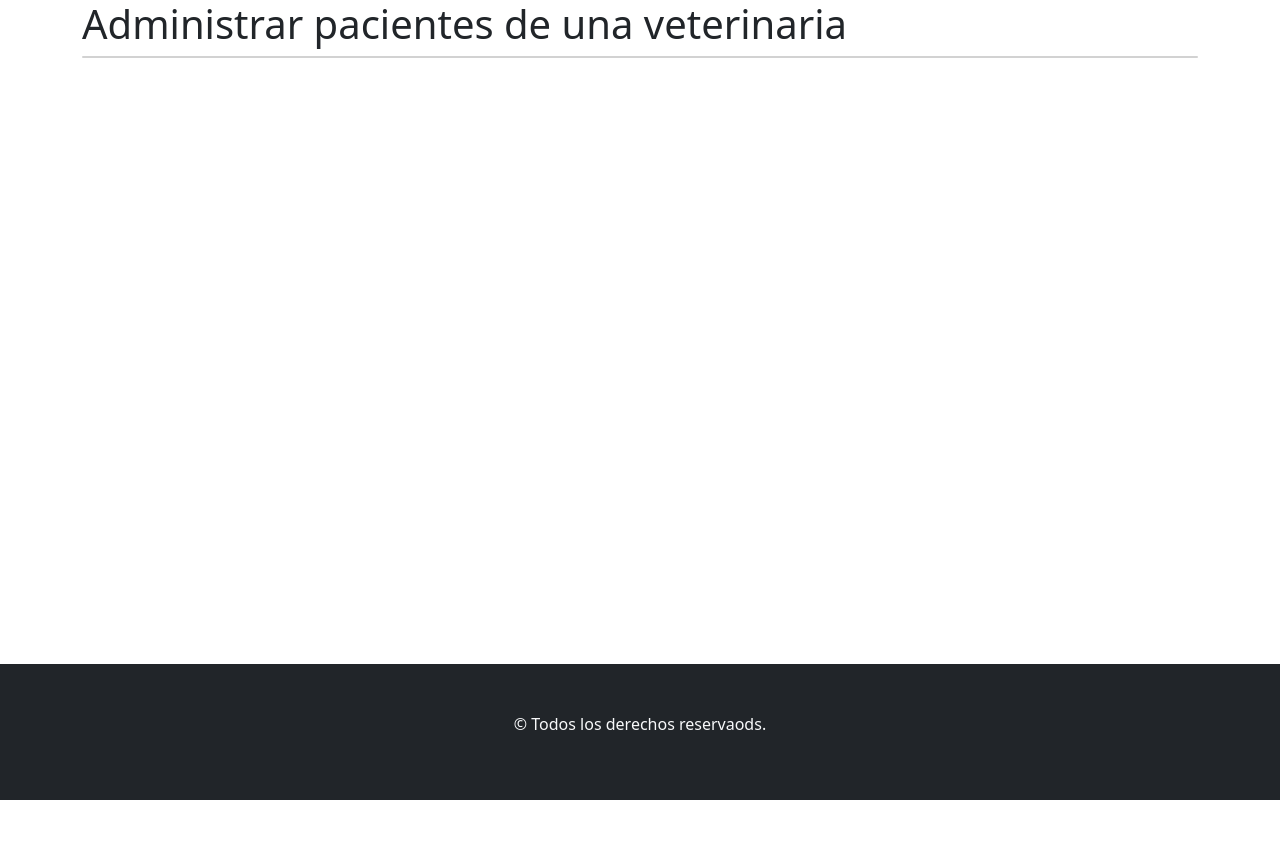
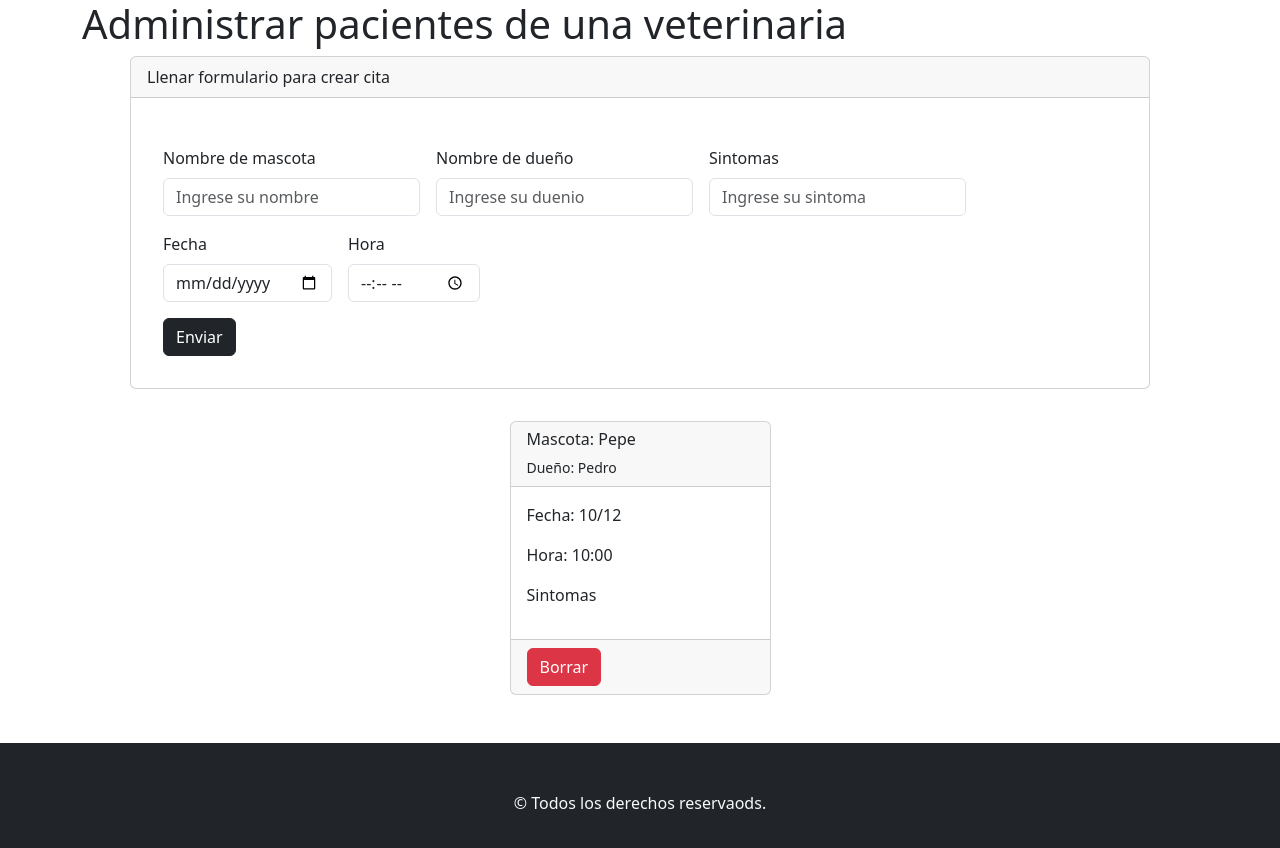
Before and after one commit to ezequielmonachesi/ejercicioNueveTpUnoReact, a React (Vite) app: page / in a window 1280 px wide. Shown: the top 848 px of the page. Before the commit the page ends 800 px from the top, so only its background shows below. Built offline with nearby package versions, Linux system fonts and the light colour scheme.

Commit message:
maquetado terminado

```diff
--- a/package.json
+++ b/package.json
@@ -13,7 +13,8 @@
     "bootstrap": "^5.3.0",
     "react": "^18.2.0",
     "react-bootstrap": "^2.7.4",
-    "react-dom": "^18.2.0"
+    "react-dom": "^18.2.0",
+    "react-hook-form": "^7.44.2"
   },
   "devDependencies": {
     "@types/react": "^18.0.37",
--- a/src/App.jsx
+++ b/src/App.jsx
@@ -1,6 +1,7 @@
-import { Card, Container } from 'react-bootstrap';
+import { Container } from 'react-bootstrap';
 import './App.css'
 import 'bootstrap/dist/css/bootstrap.min.css';
+import CardFormulario from './components/CardFormulario';
 
 
 function App() {
@@ -9,9 +10,7 @@ function App() {
     <>
     <Container className='main'>
     <h1>Administrar pacientes de una veterinaria</h1>
-    <Card>
-
-    </Card>
+      <CardFormulario></CardFormulario>
     </Container>
     <footer className="bg-dark py-5 text-light text-center mt-5">
         <p>&copy; Todos los derechos reservaods.</p>
--- a/src/components/CardFormulario.jsx
+++ b/src/components/CardFormulario.jsx
@@ -1,19 +1,142 @@
-import { Button, Form } from "react-bootstrap";
+import { useState } from "react";
+import { Button, Card, Form, Row } from "react-bootstrap";
+import { useForm } from "react-hook-form";
+import CardPacientes from "./CardPacientes";
 
 const CardFormulario = () => {
-    return (
-        <>
+  const {
+    register,
+    formState: { errors },
+    handleSubmit,
+  } = useForm();
+
+  const [formularios, setFormularios] = useState([{}]);
+
+  const onSubmit = (data) => {
+    console.log(data);
+    alert("Datos Enviados");
+    setFormularios([...formularios, data]);
+    console.log(formularios);
+  };
+
+  return (
+    <>
+      <Card className="mx-lg-5">
         <Card.Header>Llenar formulario para crear cita</Card.Header>
         <Card.Body>
-            <Form>
-
-            </Form>
+          <Form onSubmit={handleSubmit(onSubmit)} className="mx-3 mt-3 py-3">
+            <div className="d-flex flex-wrap justify-content-start">
+              <Form.Group className="mb-3 me-3" controlId="nombre">
+                <Form.Label>Nombre de mascota</Form.Label>
+                <Form.Control
+                  type="text"
+                  {...register("nombre", {
+                    required: true,
+                    maxLength: 20,
+                    minLength: 3,
+                  })}
+                  placeholder="Ingrese su nombre"
+                />
+                {errors.nombre?.type === "required" && (
+                  <p className="text-danger small">* El campo es requerido.</p>
+                )}
+                {errors.nombre?.type === "minLength" && (
+                  <p className="text-danger small">
+                    * Debe tener más de 3 caracteres.{" "}
+                  </p>
+                )}
+                {errors.nombre?.type === "maxLength" && (
+                  <p className="text-danger small">
+                    * Debe tener hasta 20 caracteres.{" "}
+                  </p>
+                )}
+              </Form.Group>
+              <Form.Group className="mb-3 me-3" controlId="nombreDuenio">
+                <Form.Label>Nombre de dueño</Form.Label>
+                <Form.Control
+                  type="text"
+                  {...register("duenio", {
+                    required: true,
+                    maxLength: 25,
+                    minLength: 3,
+                  })}
+                  placeholder="Ingrese su duenio"
+                />
+                {errors.duenio?.type === "required" && (
+                  <p className="text-danger small">* El campo es requerido.</p>
+                )}
+                {errors.duenio?.type === "minLength" && (
+                  <p className="text-danger small">
+                    * Debe tener más de 3 caracteres.
+                  </p>
+                )}
+                {errors.duenio?.type === "maxLength" && (
+                  <p className="text-danger small">
+                    * Debe tener hasta 25 caracteres.
+                  </p>
+                )}
+              </Form.Group>
+              <Form.Group className="mb-3" controlId="Sintoma">
+                <Form.Label>Sintomas</Form.Label>
+                <Form.Control
+                  type="text"
+                  {...register("sintoma", {
+                    required: true,
+                    maxLength: 25,
+                    minLength: 3,
+                  })}
+                  placeholder="Ingrese su sintoma"
+                />
+                {errors.sintoma?.type === "required" && (
+                  <p className="text-danger small">* El campo es requerido.</p>
+                )}
+                {errors.sintoma?.type === "minLength" && (
+                  <p className="text-danger small">
+                    * Debe tener más de 3 caracteres.
+                  </p>
+                )}
+                {errors.sintoma?.type === "maxLength" && (
+                  <p className="text-danger small">
+                    * Debe tener hasta 25 caracteres.
+                  </p>
+                )}
+              </Form.Group>
+            </div>
+            <div className="d-flex justify-content-start">
+              <Form.Group className="me-3">
+                <Form.Label>Fecha</Form.Label>
+                <Form.Control
+                  type="date"
+                  {...register("hora", {
+                    required: true,
+                    maxLength: 25,
+                    minLength: 3,
+                  })}
+                />
+              </Form.Group>
+              <Form.Group>
+                <Form.Label>Hora</Form.Label>
+                <Form.Control
+                  type="time"
+                  {...register("hora", {
+                    required: true,
+                    maxLength: 25,
+                    minLength: 3,
+                  })}
+                />
+              </Form.Group>
+            </div>
+            <Button className="mt-3" variant="dark" type="submit">
+              Enviar
+            </Button>
+          </Form>
         </Card.Body>
-        <Card.Footer>
-            <Button className="">Enviar</Button>
-        </Card.Footer>
-        </>
-    );
+      </Card>
+      <Row className="gy-3 mt-3 justify-content-center">
+        <CardPacientes></CardPacientes>
+      </Row>
+    </>
+  );
 };
 
 export default CardFormulario;
--- /dev/null
+++ b/src/components/CardPacientes.jsx
@@ -0,0 +1,26 @@
+import { Button, Card, Col } from "react-bootstrap";
+
+const CardPacientes = () => {
+    return (
+        <Col xs md="3">
+        <Card className="">
+            <Card.Header>
+                <h6>Mascota: Pepe</h6>
+                <p className="small m-0">Dueño: Pedro</p>
+            </Card.Header>
+            <Card.Body>
+                <p>Fecha: 10/12</p>
+                <p>Hora: 10:00</p>
+                <p>Sintomas</p>
+            </Card.Body>
+            <Card.Footer>
+                <Button variant="danger">
+                    Borrar
+                </Button>
+            </Card.Footer>
+        </Card>
+        </Col>
+    );
+};
+
+export default CardPacientes;
```
Also changed, not shown: 1 other file (tests, documents, lock files or other folders).
